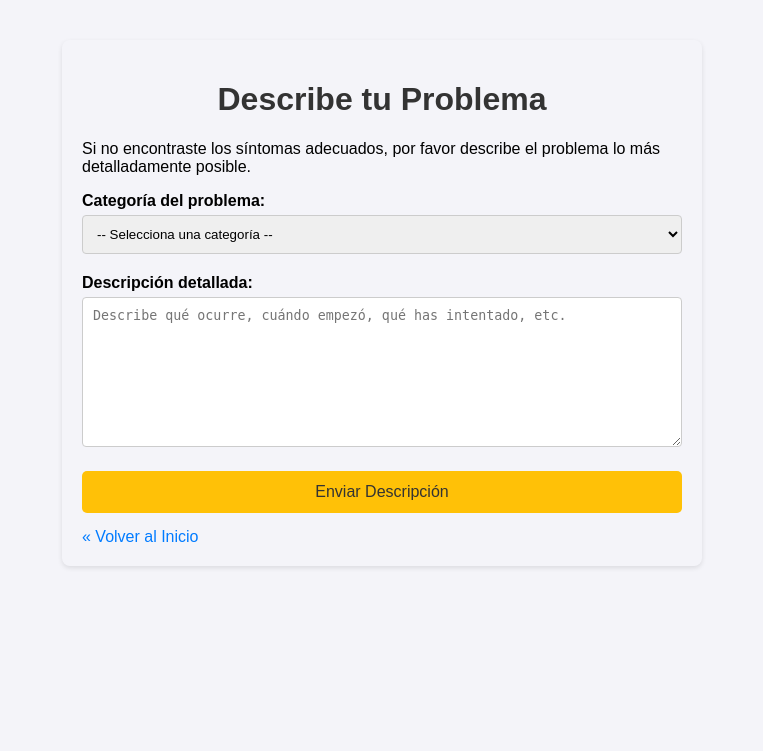
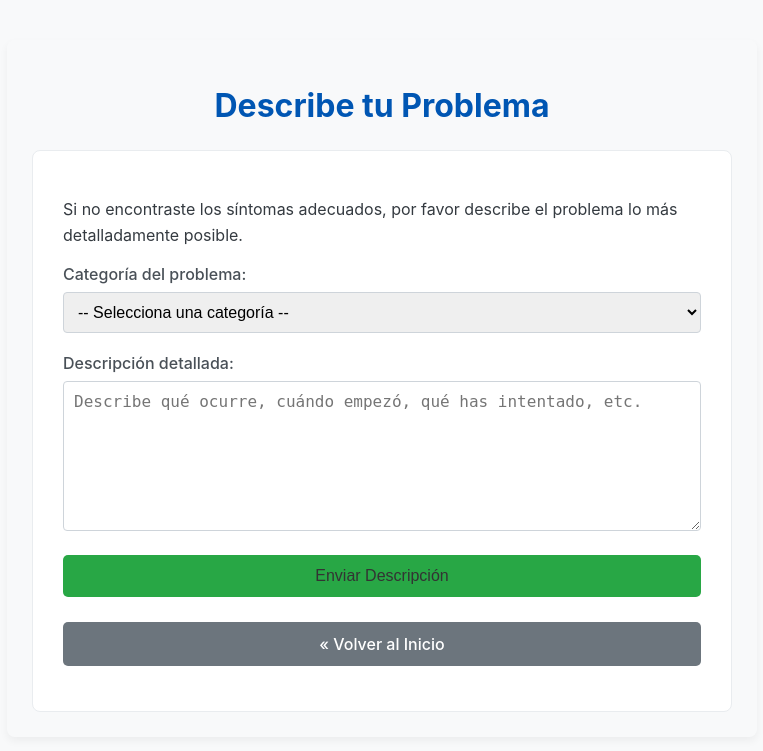
Before and after one commit to lunalucianoj/sistema-experto-diagnostico-pc, a FastAPI app: page /otro-problema in a window 1280 px wide. Shown: the top 751 px of the page, without its empty margins (258-1021 px from the left). Run offline with FastAPI, Linux system fonts and the light colour scheme.

Commit message:
Se agrega css y se simplifican los html

```diff
--- a/api_server.py
+++ b/api_server.py
@@ -4,7 +4,7 @@ import uvicorn
 from fastapi import FastAPI, Request, Form
 from fastapi.responses import HTMLResponse, RedirectResponse
 from fastapi.templating import Jinja2Templates
-from fastapi.staticfiles import StaticFiles # Para CSS (opcional)
+from fastapi.staticfiles import StaticFiles
 from typing import List
 
 # Importamos las funciones necesarias del motor
@@ -18,7 +18,7 @@ from motor.logica import (
 # Configuración de FastAPI y plantillas
 app = FastAPI(title="Sistema Experto de Diagnóstico de PC v2")
 templates = Jinja2Templates(directory="templates")
-# app.mount("/static", StaticFiles(directory="static"), name="static") # Descomentar si añades CSS/JS
+app.mount("/static", StaticFiles(directory="static"), name="static")
 
 # --- Endpoints para la Interfaz Web Dinámica ---
 
--- /dev/null
+++ b/static/styles.css
@@ -0,0 +1,157 @@
+/* Archivo: static/styles.css */
+
+body {
+    font-family: -apple-system, BlinkMacSystemFont, "Segoe UI", Roboto, "Helvetica Neue", Arial, sans-serif;
+    max-width: 700px;
+    margin: 40px auto;
+    padding: 25px;
+    background-color: #f8f9fa;
+    color: #343a40;
+    border-radius: 8px;
+    box-shadow: 0 4px 8px rgba(0,0,0,0.05);
+}
+
+h1, h2 {
+    text-align: center;
+    color: #0056b3; /* Un azul más oscuro */
+    margin-bottom: 25px;
+}
+
+p {
+    line-height: 1.6;
+    margin-bottom: 15px;
+}
+
+a {
+    color: #007bff;
+    text-decoration: none;
+}
+a:hover {
+    text-decoration: underline;
+}
+
+/* Estilos para Botones y Enlaces como Botones */
+.btn, button {
+    display: block;
+    width: 100%;
+    padding: 12px 15px;
+    margin: 15px 0;
+    font-size: 16px;
+    font-weight: 500;
+    color: white;
+    background-color: #007bff;
+    border: none;
+    border-radius: 5px;
+    cursor: pointer;
+    text-align: center;
+    text-decoration: none;
+    transition: background-color 0.2s ease-in-out;
+    box-sizing: border-box; /* Asegura que padding no aumente el ancho */
+}
+.btn:hover, button:hover {
+    background-color: #0056b3;
+    color: white; /* Asegura que el texto siga siendo blanco */
+    text-decoration: none;
+}
+button[type="submit"] {
+    background-color: #28a745; /* Verde para confirmar */
+}
+button[type="submit"]:hover {
+    background-color: #218838;
+}
+.btn-secondary { /* Para enlaces como 'Volver' o 'Otro Problema' */
+    background-color: #6c757d;
+}
+.btn-secondary:hover {
+    background-color: #5a6268;
+}
+.btn-warning { /* Para 'Enviar Descripción' */
+    background-color: #ffc107;
+    color: #333;
+}
+.btn-warning:hover {
+    background-color: #e0a800;
+    color: #333;
+}
+
+/* Contenedores de Formularios */
+.form-container {
+    background-color: white;
+    padding: 30px;
+    border-radius: 8px;
+    margin-top: 20px;
+    border: 1px solid #e9ecef;
+}
+
+/* Grid para Síntomas */
+.symptom-grid {
+    display: grid;
+    grid-template-columns: repeat(auto-fit, minmax(250px, 1fr));
+    gap: 15px;
+    margin: 25px 0;
+}
+.symptom-item {
+    display: flex;
+    align-items: center;
+    background-color: #fff;
+    padding: 12px;
+    border: 1px solid #dee2e6;
+    border-radius: 5px;
+    transition: box-shadow 0.2s ease;
+}
+.symptom-item:hover {
+    box-shadow: 0 0 5px rgba(0, 123, 255, 0.5);
+}
+input[type="checkbox"] {
+    margin-right: 12px;
+    transform: scale(1.3);
+    cursor: pointer;
+}
+label {
+    cursor: pointer;
+}
+
+/* Resultado del Diagnóstico */
+.resultado {
+    margin-top: 30px;
+    padding: 20px;
+    background-color: #e7f3fe;
+    border-left: 5px solid #007bff;
+    text-align: left;
+    border-radius: 5px;
+    line-height: 1.7;
+}
+.resultado h2 {
+    margin-top: 0;
+    text-align: left;
+    color: #0056b3;
+}
+
+/* Formulario Detallar Problema */
+.form-group {
+    margin-bottom: 20px;
+}
+.form-group label {
+    display: block;
+    margin-bottom: 8px;
+    font-weight: 500;
+    color: #495057;
+}
+select, textarea {
+    width: 100%;
+    padding: 10px;
+    border: 1px solid #ced4da;
+    border-radius: 4px;
+    box-sizing: border-box;
+    font-size: 1rem;
+}
+textarea {
+    height: 150px;
+    resize: vertical;
+}
+.mensaje-exito {
+    color: #28a745;
+    margin-top: 20px;
+    text-align: center;
+    font-weight: bold;
+}
--- a/templates/detallar_problema.html
+++ b/templates/detallar_problema.html
@@ -3,22 +3,12 @@
 <head>
     <meta charset="UTF-8">
     <title>Detallar Otro Problema</title>
-    <style>
-        body { font-family: sans-serif; max-width: 600px; margin: 40px auto; padding: 20px; background-color: #f4f4f9; border-radius: 8px; box-shadow: 0 2px 5px rgba(0,0,0,0.1); }
-        h1 { text-align: center; color: #333; }
-        .form-group { margin-bottom: 20px; }
-        label { display: block; margin-bottom: 5px; font-weight: bold; }
-        select, textarea { width: 100%; padding: 10px; border: 1px solid #ccc; border-radius: 4px; box-sizing: border-box; }
-        textarea { height: 150px; resize: vertical; }
-        button { display: block; width: 100%; padding: 12px; font-size: 16px; background-color: #ffc107; color: #333; border: none; border-radius: 5px; cursor: pointer; margin-top: 20px; }
-        button:hover { background-color: #e0a800; }
-        a { color: #007bff; text-decoration: none; display: inline-block; margin-top: 15px;}
-        .mensaje-exito { color: green; margin-top: 15px; text-align: center; }
-    </style>
+    <link rel="stylesheet" href="/static/styles.css">
 </head>
 <body>
     <h1>Describe tu Problema</h1>
 
+    <div class="form-container">
         {% if mensaje_exito %}
             <p class="mensaje-exito">{{ mensaje_exito }}</p>
         {% else %}
@@ -37,10 +27,11 @@
                     <label for="descripcion">Descripción detallada:</label>
                     <textarea name="descripcion" id="descripcion" placeholder="Describe qué ocurre, cuándo empezó, qué has intentado, etc." required></textarea>
                 </div>
-            <button type="submit">Enviar Descripción</button>
+                <button type="submit" class="btn-warning">Enviar Descripción</button>
             </form>
         {% endif %}
 
-    <a href="/">&laquo; Volver al Inicio</a>
+        <a href="/" class="btn btn-secondary" style="margin-top: 25px;">&laquo; Volver al Inicio</a>
+    </div>
 </body>
 </html>
```
Also changed, not shown: templates/resultado_diagnostico.html (+5 -14 lines), templates/seleccionar_categoria.html (+5 -9 lines), templates/seleccionar_sintomas.html (+3 -13 lines). Lines whose indentation alone changed are shown as unchanged.
